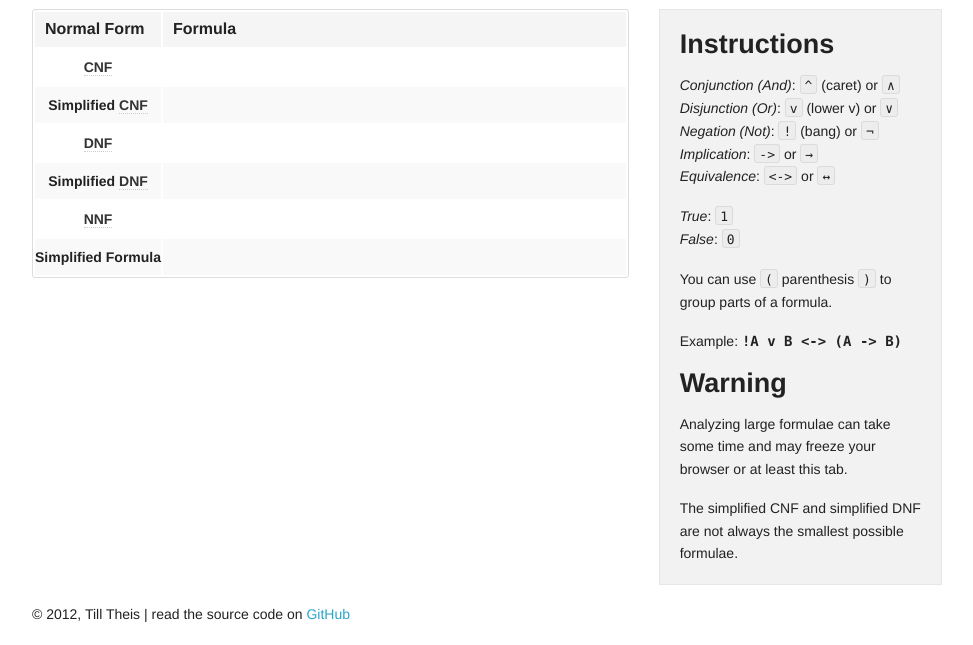
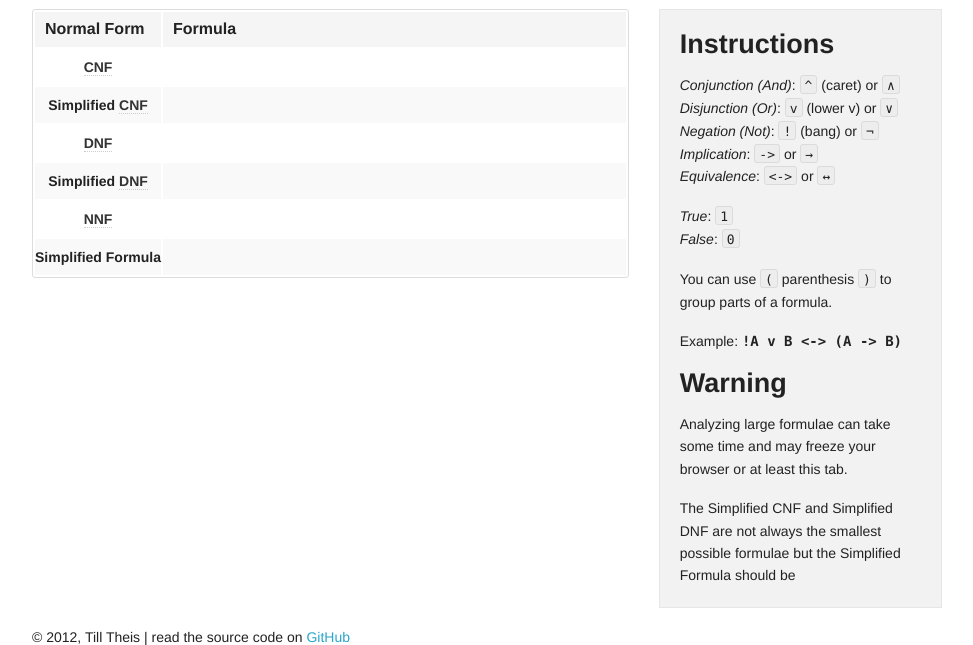
Before and after one commit to tilltheis/propositional-logic, a plain HTML site: page index.html in a window 1280 px wide. Shown: the part 176-821 px from the top of the page, without its empty margins (153-1126 px from the left). Before the commit the page ends 800 px from the top, so only its background shows below. Drawn offline with Linux system fonts and the light colour scheme.

Commit message:
some words about Simplified Formula

```diff
--- a/index.html
+++ b/index.html
@@ -56,7 +56,7 @@
               <p>Example: <code>!A v B &lt;-&gt; (A -&gt; B)</code></p>
               <h3>Warning</h3>
               <p>Analyzing large formulae can take some time and may freeze your browser or at least this tab.</p>
-              <p>The simplified CNF and simplified DNF are not always the smallest possible formulae.</p>
+              <p>The Simplified CNF and Simplified DNF are not always the smallest possible formulae but the Simplified Formula should be</p>
             </div>
           </div>
 
```
Also changed, not shown: app.js (+1 -1 lines).
